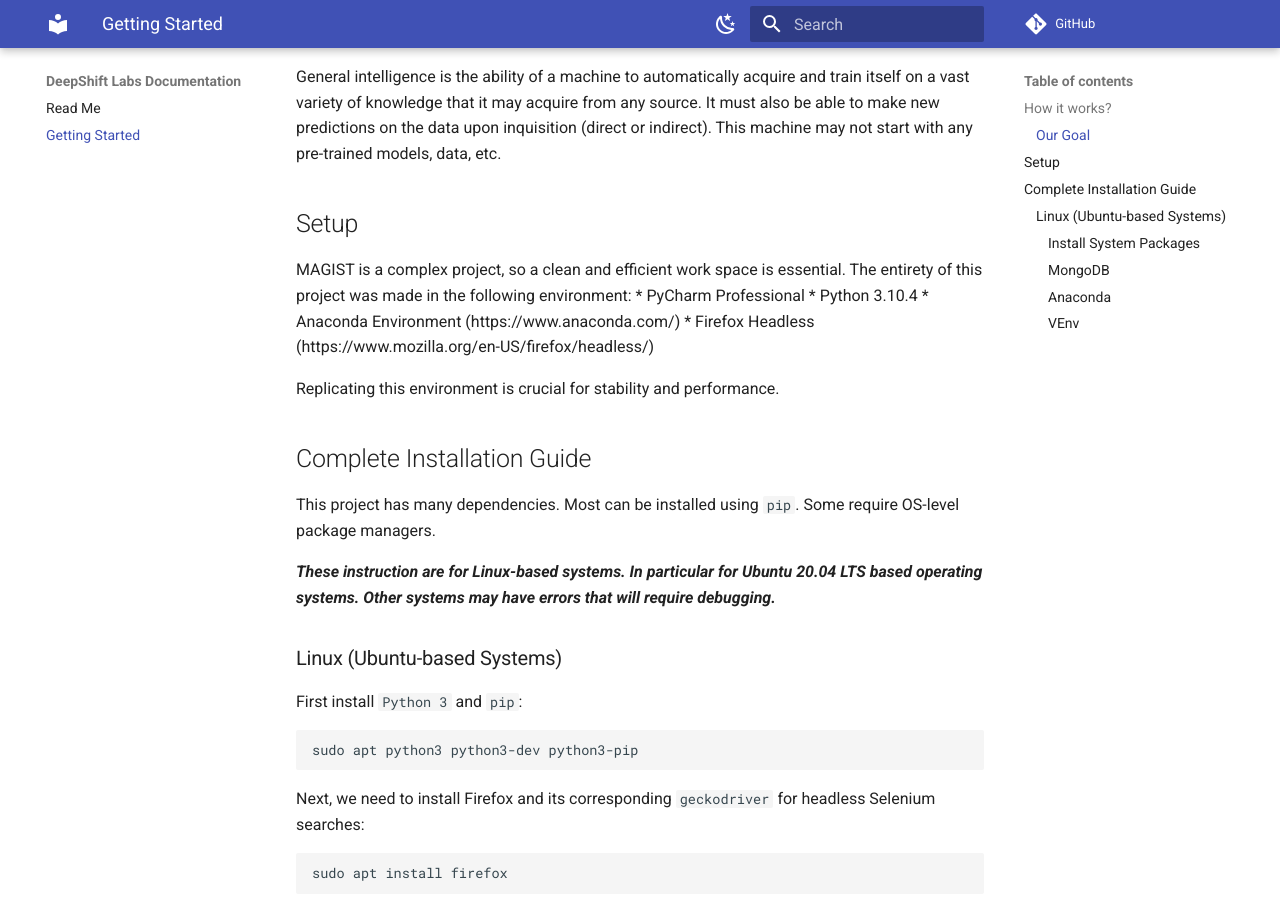
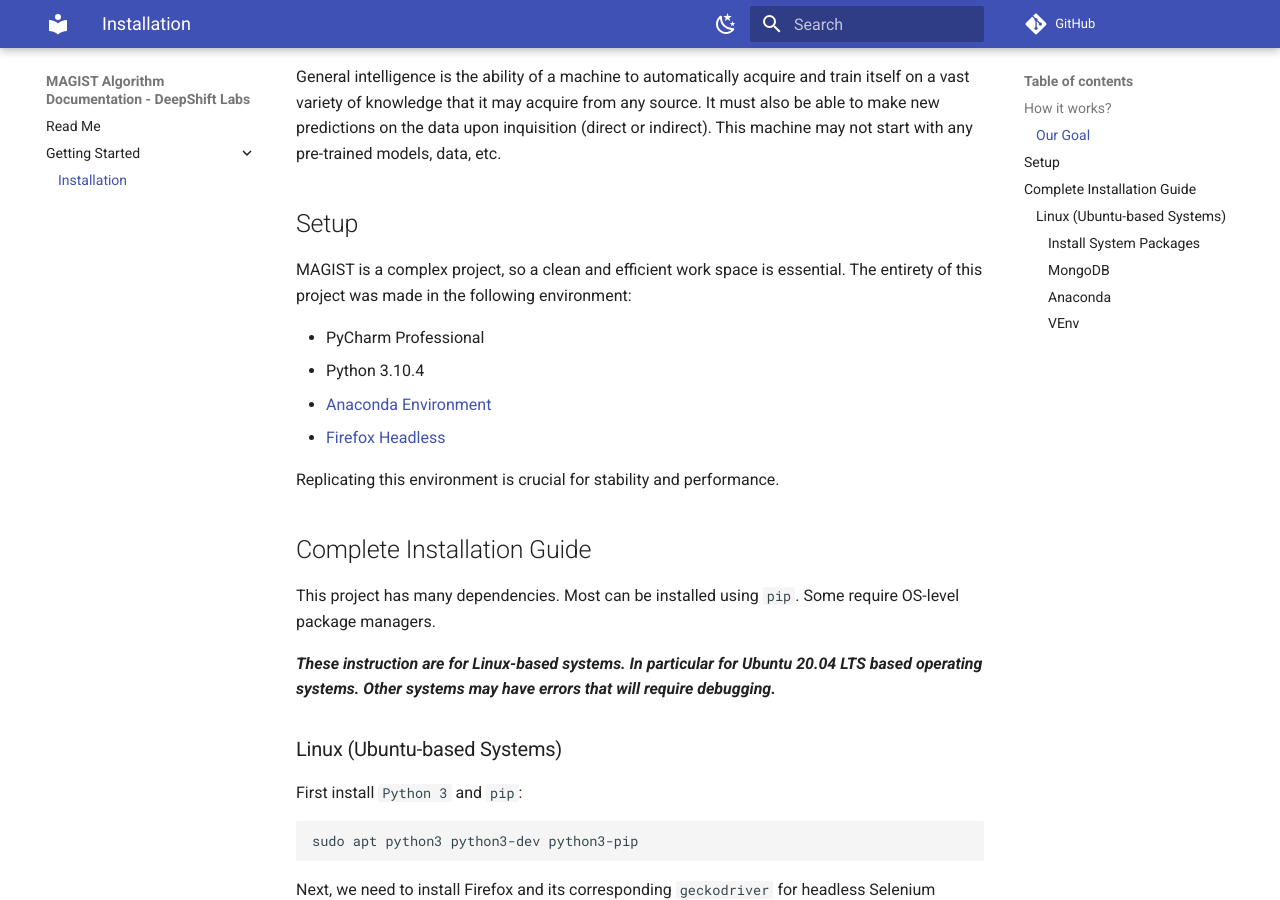
Before and after one commit to DeepShift-Labs/MAGIST-Algorithm, an MkDocs documentation site: the page built from docs/Getting Started/1 - Initial Steps.md, in a window 1280 px wide and 900 px high, scrolled down 515 px. Built offline with MkDocs 1.6.1 and Material for MkDocs 9.7.7, drawn with Linux system fonts in a browser that asks for light colours; comment, search, counter and statistics services are not loaded.

Commit message:
Updated small changes

```diff
--- a/docs/Getting Started/1 - Initial Steps.md
+++ b/docs/Getting Started/1 - Initial Steps.md
@@ -15,10 +15,11 @@
 ## Setup
 MAGIST is a complex project, so a clean and efficient work space is essential. The entirety of this project was made in
 the following environment:
+
  * PyCharm Professional
  * Python 3.10.4
- * Anaconda Environment (https://www.anaconda.com/)
- * Firefox Headless (https://www.mozilla.org/en-US/firefox/headless/)
+ * [Anaconda Environment](https://www.anaconda.com/)
+ * [Firefox Headless](https://www.mozilla.org/en-US/firefox/headless/)
 
 Replicating this environment is crucial for stability and performance.
 
```
Also changed, not shown: docs/README.md (+1 -2 lines), site_settings.yml (+5 -4 lines).
